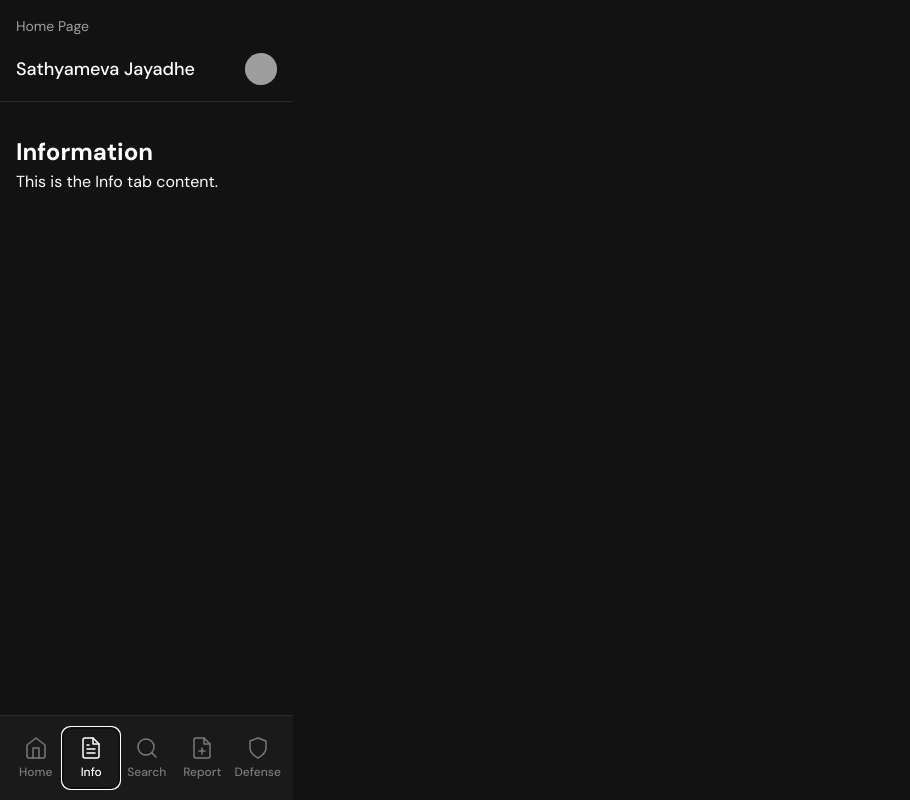
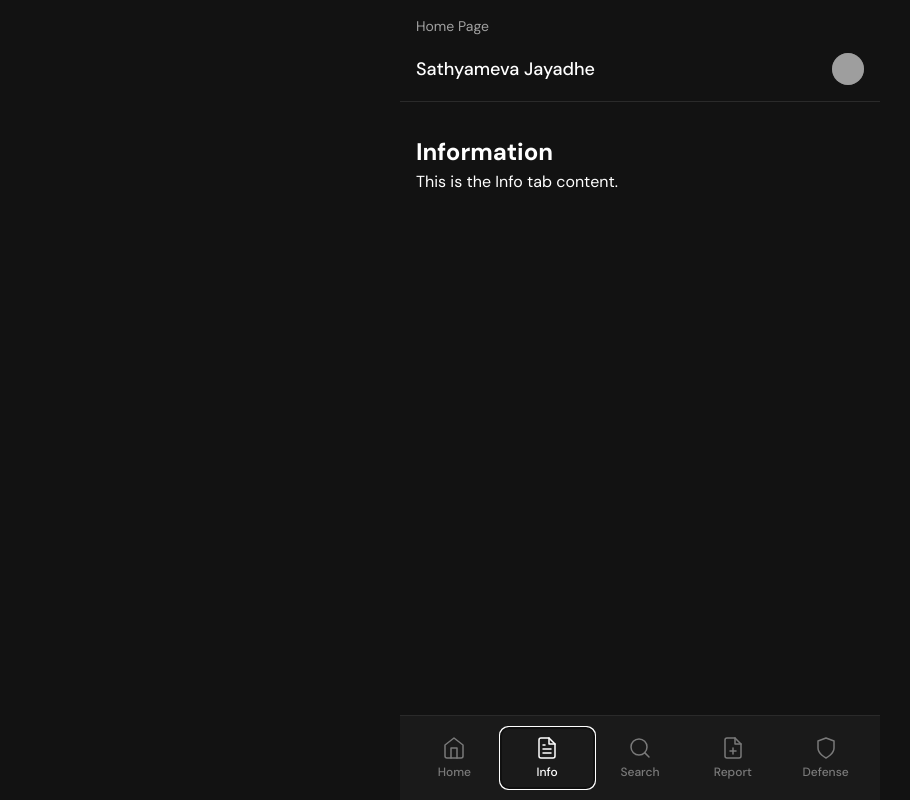
Before and after one commit to LestlinRobins/criminus-main-app-hackify, a React (Vite) app: page / in a window 1280 px wide. Both pictures are taken after a click on the button "Info". Shown: the whole page, without its empty margins (0-910 px from the left). Built offline with nearby package versions, Linux system fonts and the light colour scheme; grey boxes are pictures that could not be loaded.

Commit message:
APp barebones ready

```diff
--- a/src/App.css
+++ b/src/App.css
@@ -20,6 +20,7 @@ body {
   max-width: 480px;
   margin: 0 auto;
   position: relative;
+  width: 100%; /* Ensure full width */
 }
 
 /* Header Styles */
@@ -27,12 +28,14 @@ body {
   background-color: #121212;
   padding: 16px;
   border-bottom: 1px solid #2a2a2a;
+  width: 100%; /* Ensure full width */
 }
 
 .header-content {
   display: flex;
   flex-direction: column;
   gap: 16px;
+  width: 100%; /* Ensure full width */
 }
 
 .page-title {
@@ -44,6 +47,7 @@ body {
   display: flex;
   justify-content: space-between;
   align-items: center;
+  width: 100%; /* Ensure full width */
 }
 
 .user-name {
@@ -86,11 +90,13 @@ body {
   overflow-y: auto;
   padding: 16px;
   background-color: #121212;
+  width: 100%; /* Ensure full width */
 }
 
 /* Announcement Section */
 .announcement-section {
   margin-bottom: 24px;
+  width: 100%; /* Ensure full width */
 }
 
 .section-header {
@@ -119,6 +125,10 @@ body {
 }
 
 /* Features Section */
+.features-section {
+  width: 100%; /* Ensure full width */
+}
+
 .features-section h2 {
   font-size: 18px;
   margin-bottom: 16px;
@@ -128,6 +138,7 @@ body {
   display: flex;
   flex-direction: column;
   gap: 12px;
+  width: 100%; /* Ensure full width */
 }
 
 .feature-card {
@@ -136,13 +147,19 @@ body {
   padding: 12px;
   border-radius: 8px;
   background-color: #1e1e1e;
+  width: 100%; /* Ensure full width */
 }
 
 .feature-icon {
   width: 48px;
   height: 48px;
+  min-width: 48px; /* Prevent shrinking */
   background-color: #2a2a2a;
   border-radius: 6px;
+}
+
+.feature-details {
+  width: 100%; /* Ensure full width */
 }
 
 .feature-details h3 {
@@ -163,6 +180,7 @@ body {
   background-color: #1a1a1a;
   padding: 12px 8px;
   border-top: 1px solid #2a2a2a;
+  width: 100%; /* Ensure full width */
 }
 
 .tab-button {
@@ -190,17 +208,19 @@ body {
   color: #fff;
 }
 
-/* Other Tab Styles */
+/* Other Tab Styles - Fixed width issue */
 .info-container,
 .search-container,
 .report-container,
 .defense-container {
   padding: 16px 0;
+  width: 100%; /* Ensure full width */
 }
 
 .search-bar {
   display: flex;
   margin-bottom: 16px;
+  width: 100%; /* Ensure full width */
 }
 
 .search-bar input {
@@ -226,12 +246,14 @@ body {
   display: flex;
   flex-direction: column;
   gap: 16px;
+  width: 100%; /* Ensure full width */
 }
 
 .form-group {
   display: flex;
   flex-direction: column;
   gap: 8px;
+  width: 100%; /* Ensure full width */
 }
 
 .form-group label {
@@ -248,6 +270,7 @@ body {
   background-color: #2a2a2a;
   color: #fff;
   font-family: "DM Sans", sans-serif;
+  width: 100%; /* Ensure full width */
 }
 
 .form-group textarea {
@@ -270,12 +293,14 @@ body {
   font-family: "DM Sans", sans-serif;
   font-weight: 500;
   cursor: pointer;
+  width: 100%; /* Ensure full width */
 }
 
 .defense-options {
   display: grid;
   grid-template-columns: repeat(2, 1fr);
   gap: 16px;
+  width: 100%; /* Ensure full width */
 }
 
 .defense-card {
@@ -312,3 +337,36 @@ body {
   font-size: 14px;
   color: #a0a0a0;
 }
+
+/* Fixed width issues for all containers */
+.home-container,
+.info-container,
+.search-container,
+.report-container,
+.defense-container {
+  width: 100%;
+}
+
+/* Consistent content width for index.css */
+#root {
+  width: 100%;
+  max-width: 480px;
+  margin: 0 auto;
+}
+
+body {
+  margin: 0;
+  display: flex;
+  place-items: center;
+  min-width: 320px;
+  min-height: 100vh;
+  width: 100%;
+}
+
+/* Fix root and parent container width issues */
+html,
+body,
+#root,
+.app-container {
+  width: 100%;
+}
```
